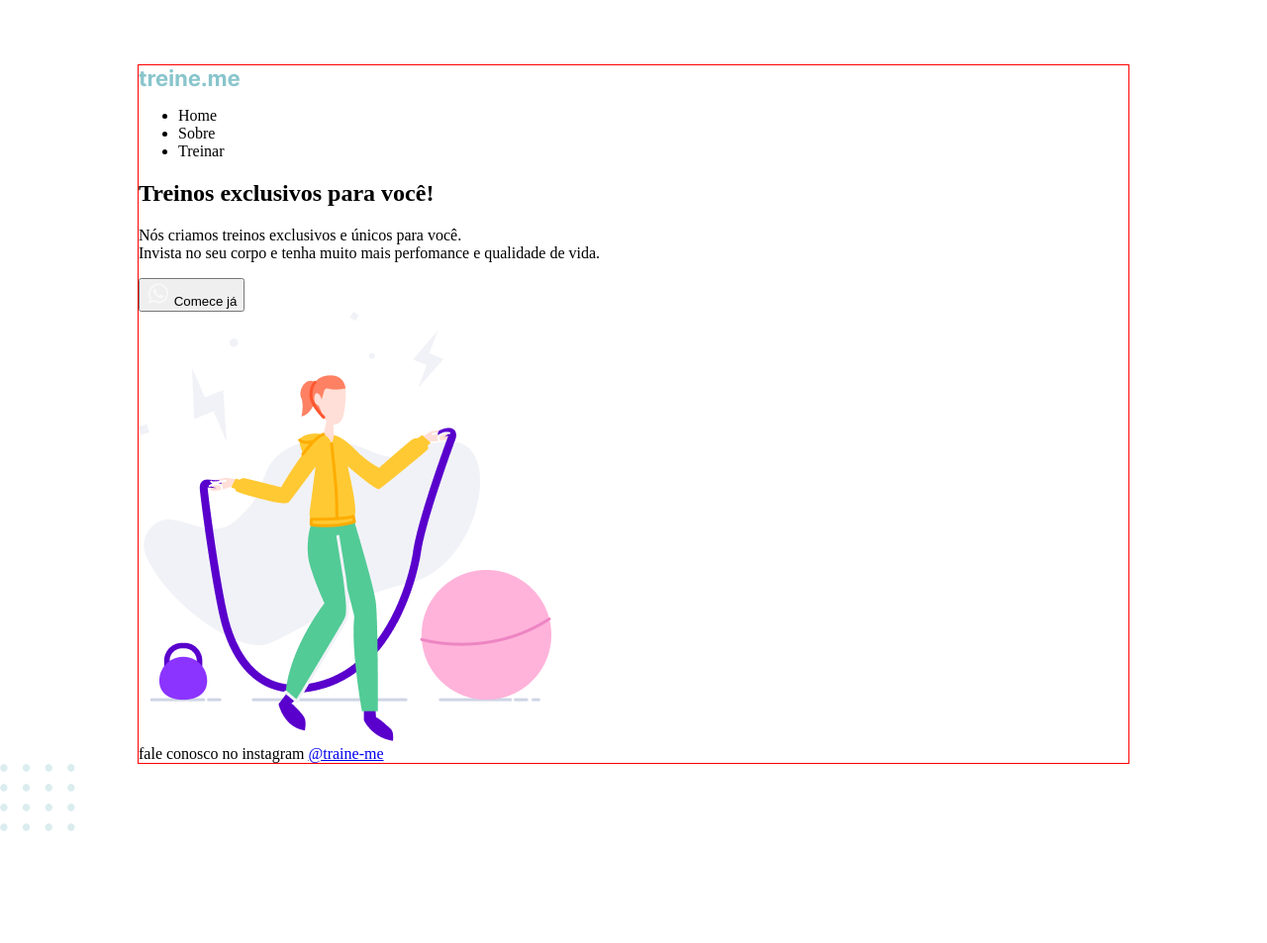
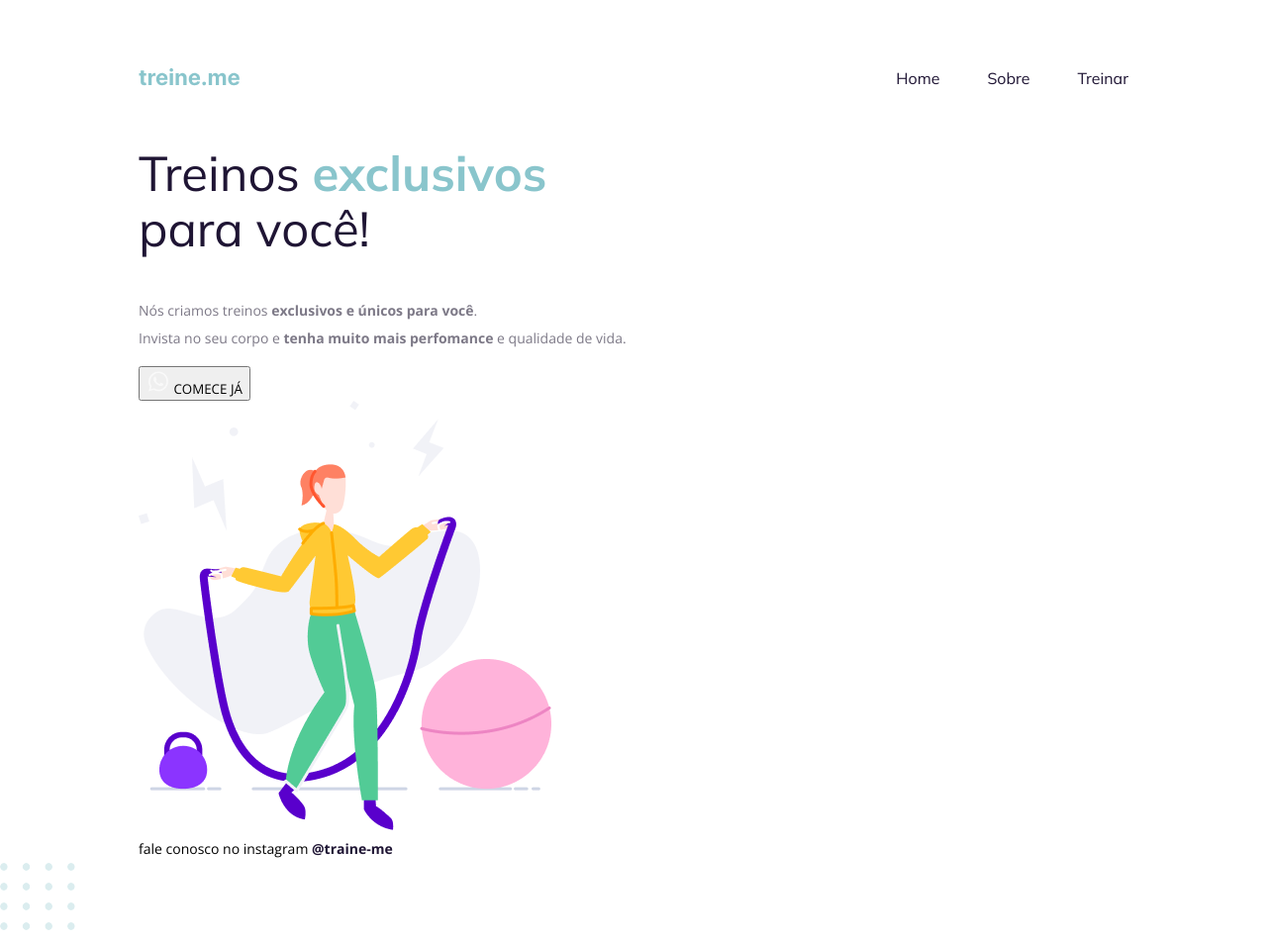
Before and after one commit to michaelwell23/explorer-aprendendo-programa, a plain HTML site: page Modulo02/stage-02/02-conhecendo-novos-conceitos/projeto02/index.html in a window 1280 px wide. Shown: the whole page at 99% size. Before the commit the page ends 854 px from the top, so only its background shows below. Drawn offline with nearby package versions, Linux system fonts and the light colour scheme.

Commit message:
Continuando o projeto 2 - com conceitos de flexbox, melhorias de acessibilidade, adição de fontes externas e melhorando os texto do projeto

```diff
--- a/Modulo02/stage-02/02-conhecendo-novos-conceitos/projeto02/index.html
+++ b/Modulo02/stage-02/02-conhecendo-novos-conceitos/projeto02/index.html
@@ -4,31 +4,41 @@
     <meta charset="UTF-8" />
     <meta name="viewport" content="width=device-width, initial-scale=1.0" />
 
+    <link
+      href="https://fonts.googleapis.com/css2?family=Mulish:wght@400;700&family=Open+Sans:wght@400;700&display=swap"
+      rel="stylesheet"
+    />
     <link rel="stylesheet" href="style.css" />
 
     <title>Treine-me</title>
   </head>
   <body>
     <div class="page">
-      <header>
-        <img src="./images/logo.svg" alt="logo traine-me" />
-        <nav>
-          <ul>
-            <li>Home</li>
-            <li>Sobre</li>
-            <li>Treinar</li>
-          </ul>
-        </nav>
-      </header>
+      <nav>
+        <a id="logo" href="#">
+          <img src="./images/logo.svg" alt="logo traine-me" />
+        </a>
+        <ul>
+          <li>
+            <a href="#page" target="_blank">Home</a>
+          </li>
+          <li>
+            <a href="#about" target="_blank">Sobre</a>
+          </li>
+          <li>
+            <a href="#plans" target="_blank">Treinar</a>
+          </li>
+        </ul>
+      </nav>
 
       <main>
         <section class="text">
-          <h1>Treinos exclusivos para você!</h1>
+          <h1>Treinos <span>exclusivos</span> para você!</h1>
           <p>
-            Nós criamos treinos <span>exclusivos e únicos para você</span>.
+            Nós criamos treinos <strong>exclusivos e únicos para você</strong>.
             <br />
-            Invista no seu corpo e <span>tenha muito mais perfomance</span> e
-            qualidade de vida.
+            Invista no seu corpo e
+            <strong>tenha muito mais perfomance</strong> e qualidade de vida.
           </p>
 
           <button>
--- a/Modulo02/stage-02/02-conhecendo-novos-conceitos/projeto02/style.css
+++ b/Modulo02/stage-02/02-conhecendo-novos-conceitos/projeto02/style.css
@@ -1,9 +1,77 @@
 body {
   margin: 0;
+
+  font-family: 'Open Sans', sans-serif;
 }
 
 .page {
-  border: solid 1px red;
   width: 1000px;
   margin: 65px auto 0;
 }
+
+nav {
+  display: flex;
+  justify-content: space-between;
+  align-items: center;
+
+  margin-bottom: 55px;
+}
+
+ul {
+  list-style: none;
+  display: flex;
+  gap: 48px;
+  margin: 0;
+  padding: 0;
+}
+
+a {
+  text-decoration: none;
+  color: #1f1534;
+}
+
+ul li a:hover {
+  font-weight: bold;
+}
+
+ul,
+h1 {
+  font-family: 'Mulish', sans-serif;
+}
+
+h1 {
+  font-size: 49px;
+  font-weight: normal;
+
+  line-height: 56px;
+  color: #1f1534;
+
+  width: 490px;
+}
+
+h1 span {
+  color: #89c5cc;
+  font-weight: bold;
+}
+
+p {
+  font-size: 14px;
+  line-height: 28px;
+
+  color: #7d7987;
+}
+
+button {
+  text-transform: uppercase;
+  font-family: 'Open Sans', sans-serif;
+}
+
+footer {
+  font-size: 14px;
+  line-height: 28px;
+}
+
+footer a {
+  font-weight: bold;
+  text-decoration: none;
+}
```
